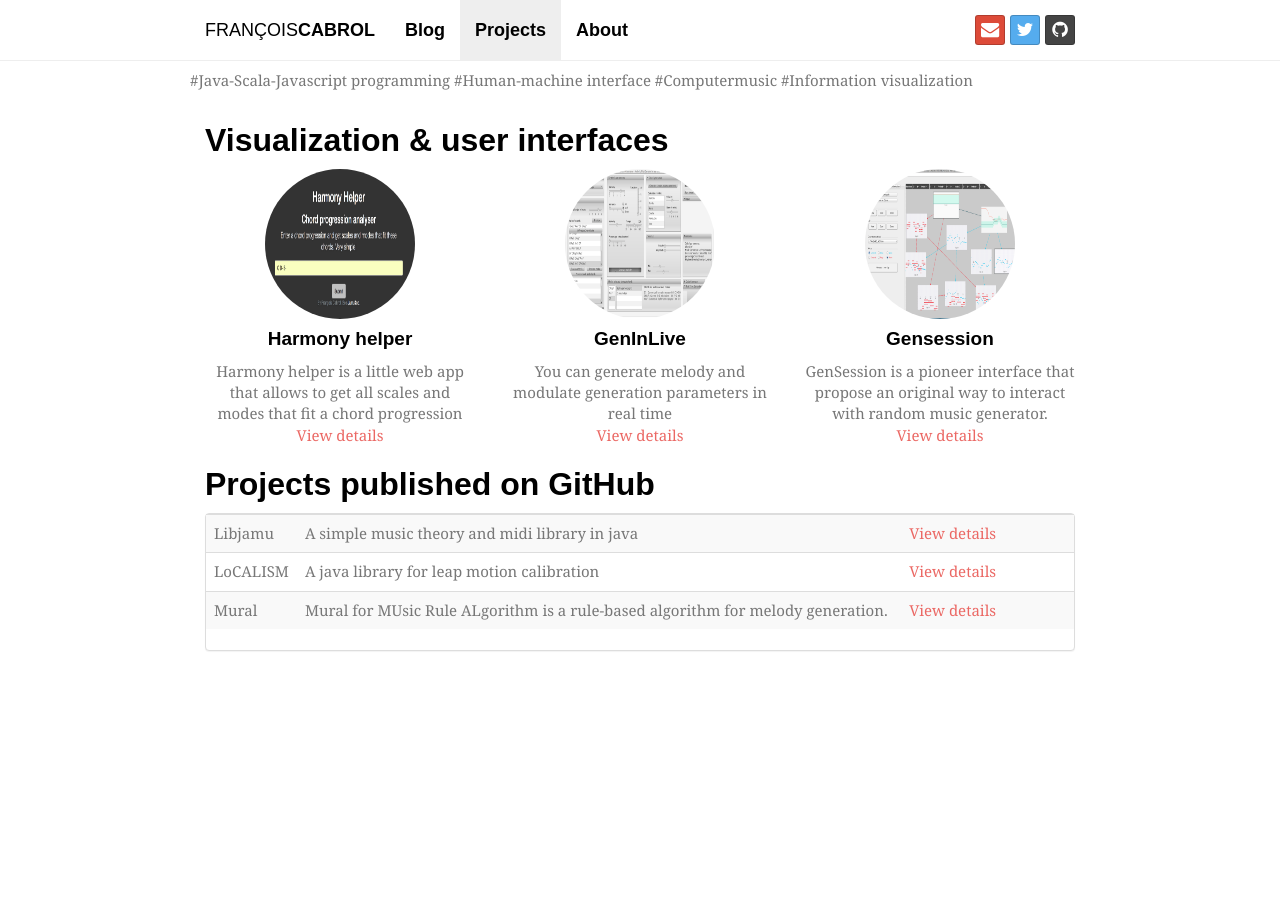
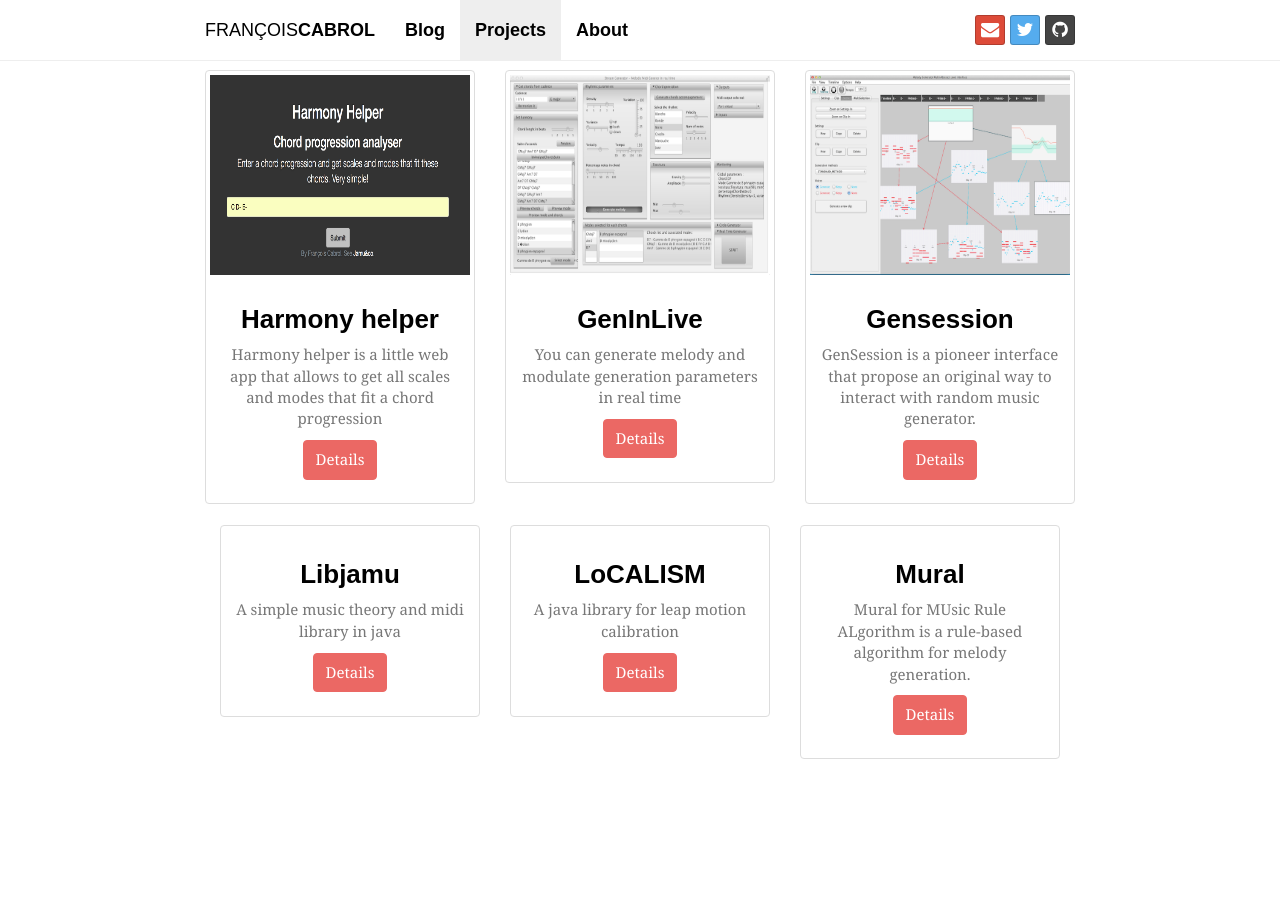
Before and after one commit to francoiscabrol/francoiscabrol.github.source, a Jekyll site: the page built from project/index.html, in a window 1280 px wide. Built offline with Jekyll 4.4.1, drawn with Linux system fonts in a browser that asks for light colours; nearby versions of some CDN libraries; some web fonts are replaced.

Commit message:
Modified css and page descriptions

```diff
--- a/project/index.html
+++ b/project/index.html
@@ -1,43 +1,37 @@
 ---
 layout: default
 title: Projects
+description: François Cabrol's projects about music generation, dataviz, or web app development that I did or that I'm working on.
 ---
 
 <div id="home">
-  <div class="row marketing">
-          <p class="">{{ site.accroche }}</p>
-  </div>
-  <h2>Visualization & user interfaces</h2>
   <div class="row">
   {% for post in site.posts %}
     {% if post.categories contains 'project' and post.tags contains 'interface' %}
       <div class="text-center col-sm-4">
-                <img class="img-circle" data-src="holder.js/200x200" class="img-thumbnail" alt="100x100" src="{{ site.url }}/assets/images/{{ post.title | downcase }}_1.png" style="width: 150px; height: 150px;">
-              <h4>{{ post.title }}</h4>
-              {% if post.description %}{{ post.description }}{% else %}{{ post.subtitle }}{% endif %}
-              <br />
-                <a href="{{ post.url }}">View details</a>
+        <div class="thumbnail">
+          <img data-src="holder.js/100%x200" alt="100%x200" src="{{ site.url }}/assets/images/{{ post.title | downcase }}_1.png" style="height: 200px; width: 100%; display: block;">
+          <div class="caption">
+            <h3>{{ post.title }}</h3>
+            <p>{% if post.description %}{{ post.description }}{% else %}{{ post.subtitle }}{% endif %}</p>
+            <p><a href="{{ post.url }}" class="btn btn-primary" role="button">Details</a></p>
+          </div>
+        </div>
       </div>
     {% endif %}
   {% endfor %}
   </div>
-      <h2>Projects published on GitHub</h2>
-      <div class="panel panel-default">
-          <div class="panel-body">
-              <table class="table table-striped table-hover ">
-                  <tbody>
   {% for post in site.posts %}
   {% if post.categories contains 'project' and post.tags contains 'open' %}
-                  <tr>
-                      <td width="10%">{{ post.title }}</td>
-                      <td width="70%">{% if post.description %}{{ post.description }}{% else %}{{ post.excerpt }}{% endif %}</td>
-                      <td width="20%"><a href="{{ post.url }}">View details</a></td>
-                  </tr>
+  <div class="text-center col-sm-4">
+    <div class="thumbnail">
+      <div class="caption">
+        <h3>{{ post.title }}</h3>
+        <p>{% if post.description %}{{ post.description }}{% else %}{{ post.subtitle }}{% endif %}</p>
+        <p><a href="{{ post.url }}" class="btn btn-primary" role="button">Details</a></p>
+      </div>
+    </div>
+  </div>
   {% endif %}
   {% endfor %}
-                  </tbody>
-              </table>
 </div>
-      </div>
-
-</div>
```
Also changed, not shown: about/index.md (+2 -1 lines). Lines whose indentation alone changed are shown as unchanged.
